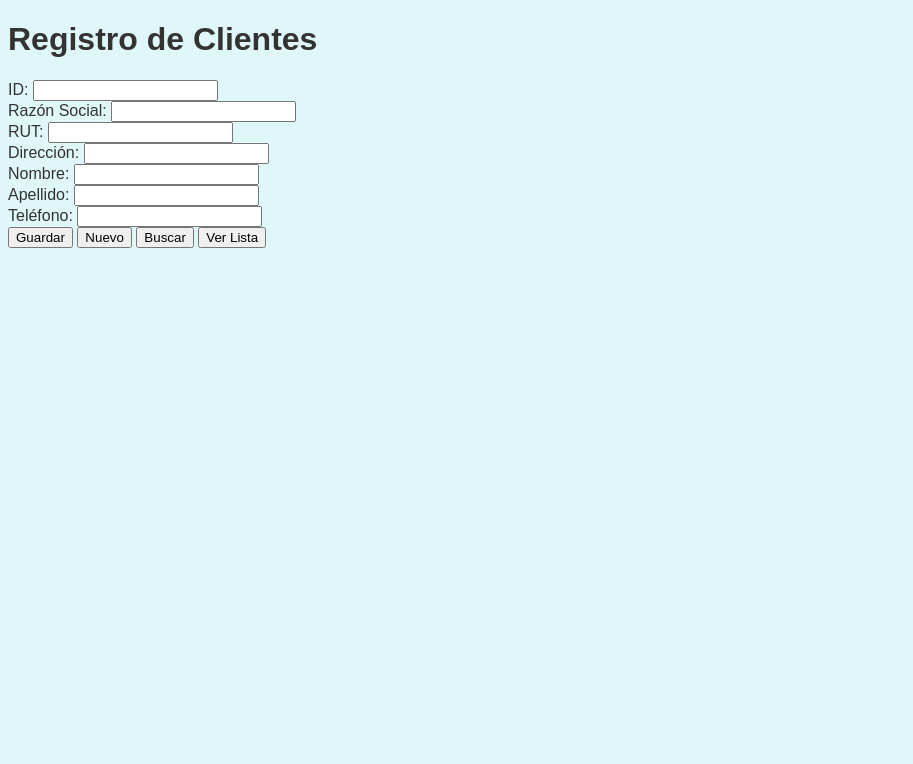
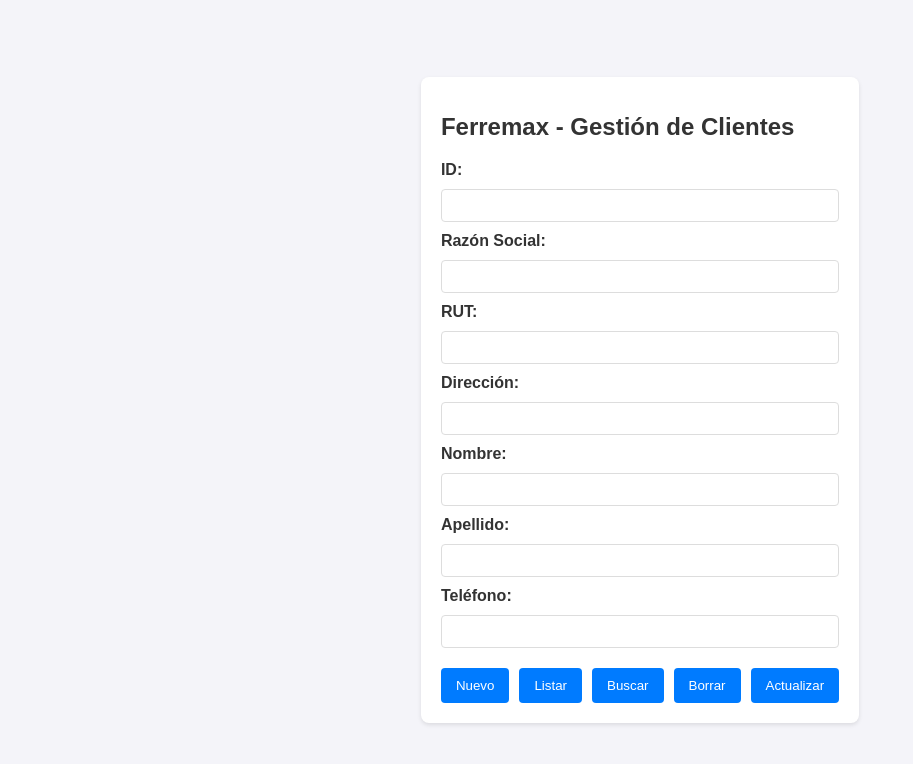
Before and after one commit to carlosromo035/api.ferremax, a plain HTML site: page ferremax/index.html in a window 1280 px wide. Both pictures are taken after a click on the button "Nuevo". Shown: the whole page, without its empty margins (0-913 px from the left). Drawn offline with Linux system fonts and the light colour scheme.

Commit message:
cambio de codigo

```diff
--- a/ferremax/css/styles.css
+++ b/ferremax/css/styles.css
@@ -1,63 +1,61 @@
 body {
   font-family: Arial, sans-serif;
-    background-color: #e0f7fa;
-    color: #333; /* Texto
+  background-color: #f4f4f9;
+  color: #333;
+  margin: 0;
+  padding: 0;
+  display: flex;
+  justify-content: center;
+  align-items: center;
+  height: 100vh;
 }
 
 .container {
-    width: 80%;
-    margin: 0 auto;
+  background-color: #fff;
   padding: 20px;
-    background-color: #fff; /* Fondo
   border-radius: 8px;
-    box-shadow: 0 0 10px rgba(0, 0, 0, 0.1);
+  box-shadow: 0 2px 4px rgba(0, 0, 0, 0.1);
 }
 
-  .campo {
-    margin-bottom: 15px;
+h1 {
+  font-size: 24px;
+  margin-bottom: 20px;
+}
+
+form {
+  display: grid;
+  gap: 10px;
 }
 
 label {
-    display: block;
-    margin-bottom: 5px;
   font-weight: bold;
 }
 
-  input[type="text"],
-  input[type="tel"] {
-    width: 100%;
+input {
   padding: 8px;
-    border: 1px solid #ccc;
+  border: 1px solid #ddd;
   border-radius: 4px;
-    box-sizing: border-box;
 }
 
-  .botones {
+.buttons {
   display: flex;
-    justify-content: space-around;
+  gap: 10px;
+  margin-top: 10px;
 }
 
 button {
-    background-color: #4CAF50;
-    color: white;
-    padding: 10px 20px;
+  padding: 10px 15px;
   border: none;
+  background-color: #007bff;
+  color: #fff;
   border-radius: 4px;
   cursor: pointer;
-    transition: background-color 0.3s;
 }
 
 button:hover {
-    background-color: #45a049;
+  background-color: #0056b3;
 }
 
-  #guardar {
-    background-color: #008CBA;
+.hidden {
+  display: none;
 }
-
-  #nuevo {
-    background-color: #f44336;
-  }
-
-  #buscarPorRut {
-    background-color: #ff9
--- a/ferremax/index.html
+++ b/ferremax/index.html
@@ -3,58 +3,37 @@
 <head>
     <meta charset="UTF-8">
     <meta name="viewport" content="width=device-width, initial-scale=1.0">
-  <title>Registro de Clientes</title>
+    <title>Ferremax - Gestión de Clientes</title>
     <link rel="stylesheet" href="./css/styles.css">
 </head>
 <body>
     <div class="container">
-    <h1>Registro de Clientes</h1>
-
-    <form id="formularioClientes">
-      <div class="campo">
+        <h1>Ferremax - Gestión de Clientes</h1>
+        <form id="clientForm">
             <label for="id">ID:</label>
-        <input type="text" id="id" name="id" required>
-      </div>
-
-      <div class="campo">
+            <input type="text" id="id" name="id">
             <label for="razonSocial">Razón Social:</label>
-        <input type="text" id="razonSocial" name="razonSocial" required>
-      </div>
-
-      <div class="campo">
+            <input type="text" id="razonSocial" name="razonSocial">
             <label for="rut">RUT:</label>
-        <input type="text" id="rut" name="rut" required>
-      </div>
-
-      <div class="campo">
+            <input type="text" id="rut" name="rut">
             <label for="direccion">Dirección:</label>
-        <input type="text" id="direccion" name="direccion" required>
-      </div>
-
-      <div class="campo">
+            <input type="text" id="direccion" name="direccion">
             <label for="nombre">Nombre:</label>
-        <input type="text" id="nombre" name="nombre" required>
-      </div>
-
-      <div class="campo">
+            <input type="text" id="nombre" name="nombre">
             <label for="apellido">Apellido:</label>
-        <input type="text" id="apellido" name="apellido" required>
-      </div>
-
-      <div class="campo">
+            <input type="text" id="apellido" name="apellido">
             <label for="telefono">Teléfono:</label>
-        <input type="tel" id="telefono" name="telefono" required>
-      </div>
-
-      <div class="botones">
-        <button type="button" id="guardar">Guardar</button>
+            <input type="text" id="telefono" name="telefono">
+            <div class="buttons">
                 <button type="button" id="nuevo">Nuevo</button>
+                <button type="button" id="listar">Listar</button>
                 <button type="button" id="buscar">Buscar</button>
-        <button type="button" id="verLista">Ver Lista</button>
+                <button type="button" id="borrar">Borrar</button>
+                <button type="button" id="actualizar">Actualizar</button>
             </div>
         </form>
+        <div id="result" class="hidden"></div>
     </div>
-
     <script src="./js/script.js"></script>
 </body>
 </html>
--- a/ferremax/js/script.js
+++ b/ferremax/js/script.js
@@ -1,98 +1,66 @@
-// Simulación de datos
-let clientes = [
-    {
-      id: '1',
-      razonSocial: 'Ferrer S.A.',
-      rut: '12345678-9',
-      direccion: 'malaga 79',
-      nombre: 'Juan',
-      apellido: 'Pérez',
-      telefono: '960500400'
-    },
-    {
-      id: '2',
-      razonSocial: 'Aceros Chile',
-      rut: '9000200-1',
-      direccion: 'Calle mas afuera',
-      nombre: 'Leonardo',
-      apellido: 'Gomez',
-      telefono: '950400300'
-    }
-  ];
-
-// Función para validar
-function validarRut(rut) {
-    return true; // Reemplazar
-}
-
-// Función para buscar cliente por RUT
-document.getElementById('buscar').addEventListener('click', function() {
-    const rut = prompt('Ingrese el RUT del cliente:');
-    if (rut !== null) {
-        const cliente = clientes.find(c => c.rut === rut.trim());
-
-        if (cliente) {
-            // Redireccionar a clientes.html con el ID del cliente como parámetro en la URL
-            window.location.href = `/ferremax/clientes/clientes.html?id=${cliente.id}`;
-        } else {
-            alert('Cliente no encontrado');
-        }
-    }
+document.getElementById('nuevo').addEventListener('click', () => {
+  // Limpiar formulario para nuevo cliente
+  document.getElementById('clientForm').reset();
 });
 
-// Función para ver lista de RUTs
-document.getElementById('verLista').addEventListener('click', function() {
-    const listaRuts = clientes.map(c => c.rut).join('\n');
-    alert('Lista de RUTs:\n' + listaRuts);
+document.getElementById('listar').addEventListener('click', async () => {
+  try {
+      const response = await fetch('API_ENDPOINT_FOR_LISTAR');
+      const data = await response.json();
+      alert(data.map(client => client.rut).join('\n'));
+  } catch (error) {
+      alert('Error al listar clientes');
+  }
 });
 
-// Función para guardar cliente
-document.getElementById('guardar').addEventListener('click', function() {
-    const id = document.getElementById('id').value;
-    const razonSocial = document.getElementById('razonSocial').value;
-    const rut = document.getElementById('rut').value.trim();
-    const direccion = document.getElementById('direccion').value;
-    const nombre = document.getElementById('nombre').value;
-    const apellido = document.getElementById('apellido').value;
-    const telefono = document.getElementById('telefono').value;
-
-    // Validación de datos completos y formato RUT
-    if (!id || !razonSocial || !rut || !direccion || !nombre || !apellido || !telefono || !validarRut(rut)) {
-      alert('Datos incorrectos o RUT inválido');
-      return;
-    }
-
-    const clienteExistente = clientes.find(c => c.rut === rut);
-    if (clienteExistente && clienteExistente.id !== id) {
-      alert('El cliente con este RUT ya existe');
-      return;
-    }
-
-    const nuevoCliente = { id, razonSocial, rut, direccion, nombre, apellido, telefono };
-    if (clienteExistente) {
-      // Actualizar cliente existente
-      const index = clientes.findIndex(c => c.id === id);
-      clientes[index] = nuevoCliente;
-    } else {
-      // Agregar nuevo cliente
-      clientes.push(nuevoCliente);
-    }
-
-    alert('Cliente guardado exitosamente');
-    limpiarFormulario();
+document.getElementById('buscar').addEventListener('click', async () => {
+  const id = document.getElementById('id').value;
+  try {
+      const response = await fetch(`API_ENDPOINT_FOR_BUSCAR/${id}`);
+      const client = await response.json();
+      document.getElementById('razonSocial').value = client.razonSocial;
+      document.getElementById('rut').value = client.rut;
+      document.getElementById('direccion').value = client.direccion;
+      document.getElementById('nombre').value = client.nombre;
+      document.getElementById('apellido').value = client.apellido;
+      document.getElementById('telefono').value = client.telefono;
+  } catch (error) {
+      alert('Error al buscar cliente');
+  }
 });
 
-// Función para limpiar el formulario
-document.getElementById('nuevo').addEventListener('click', function() {
-    limpiarFormulario();
+document.getElementById('borrar').addEventListener('click', async () => {
+  const id = document.getElementById('id').value;
+  try {
+      await fetch(`API_ENDPOINT_FOR_BORRAR/${id}`, { method: 'DELETE' });
+      alert('Cliente borrado exitosamente');
+      document.getElementById('clientForm').reset();
+  } catch (error) {
+      alert('Error al borrar cliente');
+  }
 });
 
-function limpiarFormulario() {
-    document.getElementById('id').value = '';
-    document.getElementById('razonSocial').value = '';
-    document.getElementById('rut').value = '';
-    document.getElementById('direccion').value = '';
-    document.getElementById('nombre').value = '';
-    document.getElementById('apellido').value = '';
-    document.getElementById('telefono').value = '';
-}
+document.getElementById('actualizar').addEventListener('click', async () => {
+  const id = document.getElementById('id').value;
+  const client = {
+      razonSocial: document.getElementById('razonSocial').value,
+      rut: document.getElementById('rut').value,
+      direccion: document.getElementById('direccion').value,
+      nombre: document.getElementById('nombre').value,
+      apellido: document.getElementById('apellido').value,
+      telefono: document.getElementById('telefono').value,
+  };
+
+  try {
+      await fetch(`API_ENDPOINT_FOR_ACTUALIZAR/${id}`, {
+          method: 'PUT',
+          headers: {
+              'Content-Type': 'application/json'
+          },
+          body: JSON.stringify(client)
+      });
+      alert('Cliente actualizado exitosamente');
+  } catch (error) {
+      alert('Error al actualizar cliente');
+  }
+});
```
Lines whose indentation alone changed are shown as unchanged.
